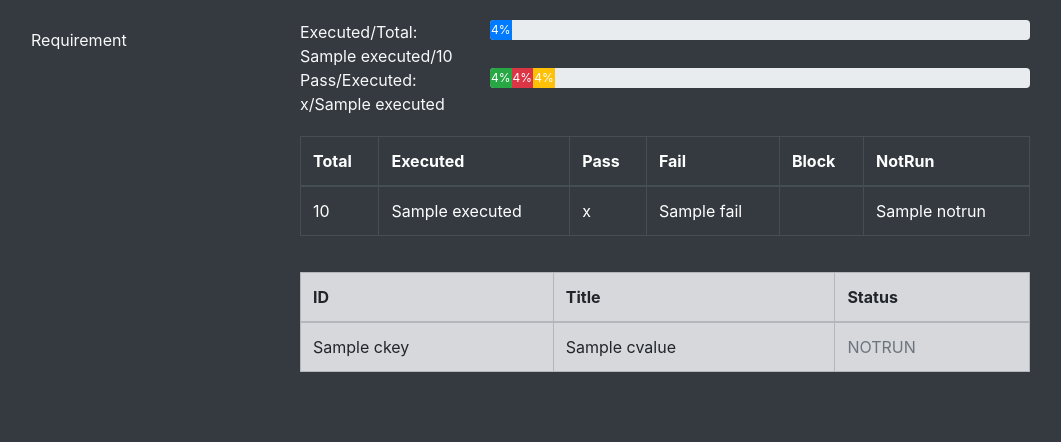
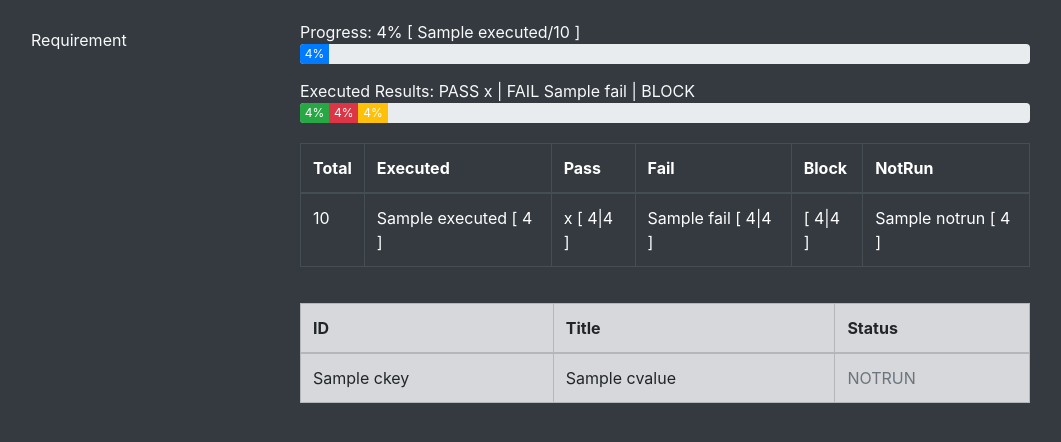
Before and after one commit to testlink-metrics/testlink-metrics-report, a Flask app: template metrics/templates/index.html in a window 1280 px wide; the page is wider, and only the part inside the window is pictured. Shown: the part 94-536 px from the top of that part, without its empty margins (70-1131 px from the left). Run offline with Flask 2, Linux system fonts and the light colour scheme; the template is opened without the code that fills it: most values are stand-ins (such as "Sample title", 1, 10 or a date in 2020); some libraries are stand-ins or nearby versions.

Commit message:
add some rate data

```diff
--- a/metrics/templates/index.html
+++ b/metrics/templates/index.html
@@ -109,8 +109,10 @@
       </div>
       <div class="col-8" id="tmrReportDetail">
         <div class="row">
-          <div class="col-3">Executed/Total: {{ summary.executed }}/{{ summary.total }}</div>
-          <div class="col-9">
+          <div class="col-12">Progress: {{ summary.executed_rate }}% [ {{ summary.executed }}/{{ summary.total }} ]</div>
+        </div>
+        <div class="row">
+          <div class="col-12">
             <div class="progress" style="height: 20px;">
               <div class="progress-bar bg-primary" role="progressbar" style="width: {{ summary.executed_rate }}%"
                 aria-valuenow="{{ summary.executed_rate }}" aria-valuemin="0" aria-valuemax="100">
@@ -118,9 +120,11 @@
             </div>
           </div>
         </div>
-        <div class="row text-light">
-          <div class="col-3">Pass/Executed: {{ summary.pass }}/{{ summary.executed }}</div>
-          <div class="col-9">
+        <div class="row" style="margin-top: 15px;">
+          <div class="col-12">Executed Results: PASS {{ summary.pass }} | FAIL {{ summary.fail }} | BLOCK {{ summary.block }}</div>
+        </div>
+        <div class="row">
+          <div class="col-12">
             <div class="progress" style="height: 20px;">
               <div class="progress-bar bg-success" role="progressbar" style="width: {{ summary.pass_rate }}%"
                 aria-valuenow="{{ summary.pass_rate }}" aria-valuemin="0" aria-valuemax="100">{{ summary.pass_rate }}%
@@ -150,11 +154,11 @@
               <tbody>
                 <tr>
                   <td>{{ summary.total }}</td>
-                  <td>{{ summary.executed }}</td>
-                  <td>{{ summary.pass }}</td>
-                  <td>{{ summary.fail }}</td>
-                  <td>{{ summary.block }}</td>
-                  <td>{{ summary.notrun }}</td>
+                  <td>{{ summary.executed }} [ {{ summary.executed_rate }} ]</td>
+                  <td>{{ summary.pass }} [ {{ summary.pass_total_rate }}|{{ summary.pass_rate }} ]</td>
+                  <td>{{ summary.fail }} [ {{ summary.fail_total_rate }}|{{ summary.fail_rate }} ]</td>
+                  <td>{{ summary.block }} [ {{ summary.block_total_rate }}|{{ summary.block_rate }} ]</td>
+                  <td>{{ summary.notrun }} [ {{ summary.notrun_rate }} ]</td>
                 </tr>
               </tbody>
             </table>
@@ -200,7 +204,7 @@
           var build_id = $('#tmrSelectBuild').val();
           var platform_id = $('#tmrSelectPlatform').val();
           var suite_id = ''
-          $(location).attr('href', '?project_id=' + project_id + '&plan_id=' + plan_id + '&build_id=' + build_id + '&platform_id=' + platform_id + '&suite_id' + suite_id);
+          $(location).attr('href', '?project_id=' + project_id + '&plan_id=&build_id=&platform_id=&suite_id=');
         });
         $('#tmrSelectPlan').on('change', function () {
           var project_id = $('#tmrSelectProject').val();
@@ -208,7 +212,7 @@
           var build_id = $('#tmrSelectBuild').val();
           var platform_id = $('#tmrSelectPlatform').val();
           var suite_id = ''
-          $(location).attr('href', '?project_id=' + project_id + '&plan_id=' + plan_id + '&build_id=' + build_id + '&platform_id=' + platform_id + '&suite_id' + suite_id);
+          $(location).attr('href', '?project_id=' + project_id + '&plan_id=' + plan_id + '&build_id=&platform_id=&suite_id');
         });
         $('#tmrGenerateReport').click(function () {
           var project_id = $('#tmrSelectProject').val();
```
Also changed, not shown: metrics/svc/tmr_client.py (+9 -0 lines).
